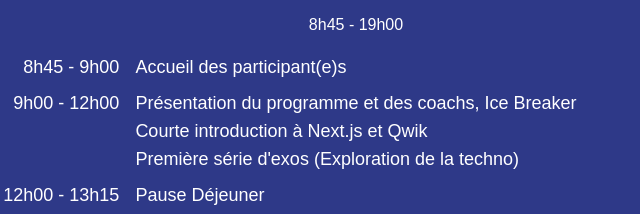
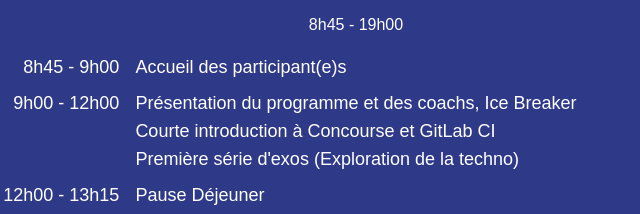
Before and after one commit to monkeytechdays/monkeytechdays.github.io, an Astro site: page /mktd/mktd10_concourse-vs-gitlabci in a window 1280 px wide. Shown: the part 876-1090 px from the top of the page, 284-924 px from the left. Built offline with nearby package versions, Linux system fonts and the light colour scheme; Astro itself is replaced by a stand-in of ours.

Commit message:
Update deps & fix incorrect planning

```diff
--- a/src/content/mktds/mktd10_concourse-vs-gitlabci.md
+++ b/src/content/mktds/mktd10_concourse-vs-gitlabci.md
@@ -47,7 +47,7 @@ planning:
     end: 9h00
   - labels:
       - Présentation du programme et des coachs, Ice Breaker
-      - Courte introduction à Next.js et Qwik
+      - Courte introduction à Concourse et GitLab CI
       - Première série d'exos (Exploration de la techno)
     start: 9h00
     end: 12h00
--- a/src/content/mktds/mktd11_kotin-coroutines-vs-quasar.md
+++ b/src/content/mktds/mktd11_kotin-coroutines-vs-quasar.md
@@ -51,7 +51,7 @@ planning:
     end: 9h00
   - labels:
       - Présentation du programme et des coachs, Ice Breaker
-      - Courte introduction à Next.js et Qwik
+      - Courte introduction à Kotlin Coroutines et Quasar
       - Première série d'exos (Exploration de la techno)
     start: 9h00
     end: 12h00
--- a/src/content/mktds/mktd8_flutter-vs-kotlin.md
+++ b/src/content/mktds/mktd8_flutter-vs-kotlin.md
@@ -53,7 +53,7 @@ planning:
     end: 9h00
   - labels:
       - Présentation du programme et des coachs, Ice Breaker
-      - Courte introduction à Next.js et Qwik
+      - Courte introduction à Flutter et Kotlin
       - Première série d'exos (Exploration de la techno)
     start: 9h00
     end: 12h30
--- a/src/content/mktds/mktd9_keras-vs-pytorch.md
+++ b/src/content/mktds/mktd9_keras-vs-pytorch.md
@@ -53,7 +53,7 @@ planning:
     end: 9h00
   - labels:
       - Présentation du programme et des coachs, Ice Breaker
-      - Courte introduction à Next.js et Qwik
+      - Courte introduction à Keras et PyTorch
       - Première série d'exos (Exploration de la techno)
     start: 9h00
     end: 12h00
```
Also changed, not shown: package.json (+16 -16 lines), pnpm-lock.yaml.
